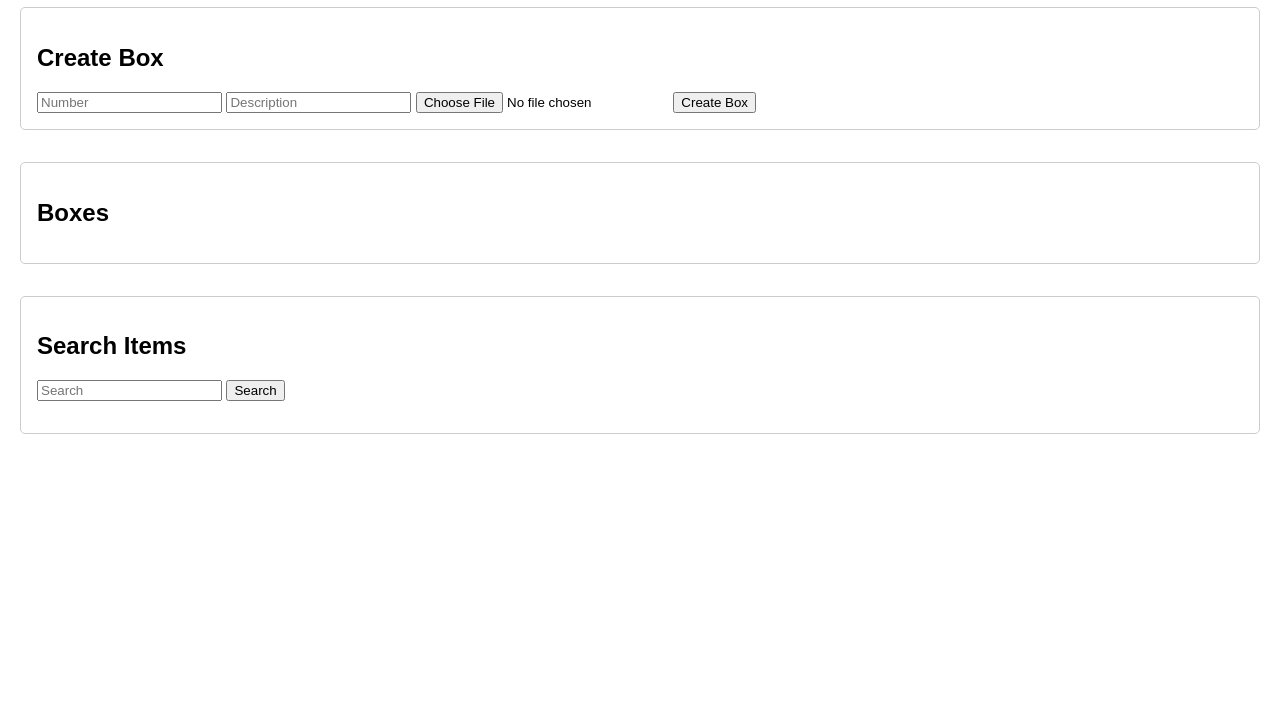
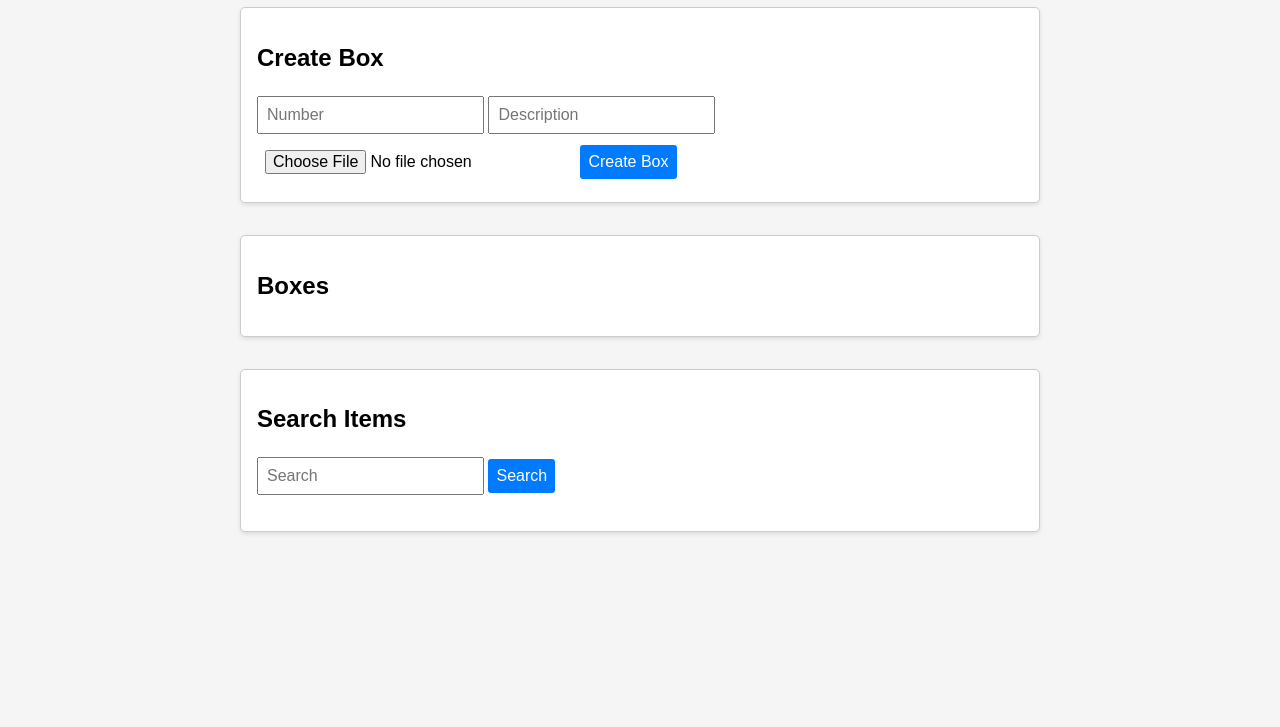
Before and after one commit to pigeon/home-inventory-service, a plain HTML site: page frontend/index.html in a window 1280 px wide. Shown: the part 73-800 px from the top of the page. Drawn offline with Linux system fonts and the light colour scheme; no server answers.

Commit message:
style: enhance frontend UI

```diff
--- a/frontend/style.css
+++ b/frontend/style.css
@@ -1,6 +1,8 @@
 body {
   font-family: Arial, sans-serif;
-  margin: 20px;
+  margin: 20px auto;
+  max-width: 800px;
+  background-color: #f5f5f5;
 }
 
 section {
@@ -8,6 +10,34 @@ section {
   padding: 1em;
   border: 1px solid #ccc;
   border-radius: 5px;
+  background: #fff;
+  box-shadow: 0 2px 4px rgba(0, 0, 0, 0.1);
+}
+
+input[type="text"],
+input[type="file"],
+button {
+  margin: 0.25em 0;
+  padding: 0.5em;
+  font-size: 1em;
+}
+
+button {
+  cursor: pointer;
+  background-color: #007bff;
+  color: #fff;
+  border: none;
+  border-radius: 3px;
+}
+
+button:hover {
+  background-color: #0056b3;
+}
+
+.box {
+  margin-bottom: 1em;
+  border-bottom: 1px solid #eee;
+  padding-bottom: 1em;
 }
 
 img.preview {
```
